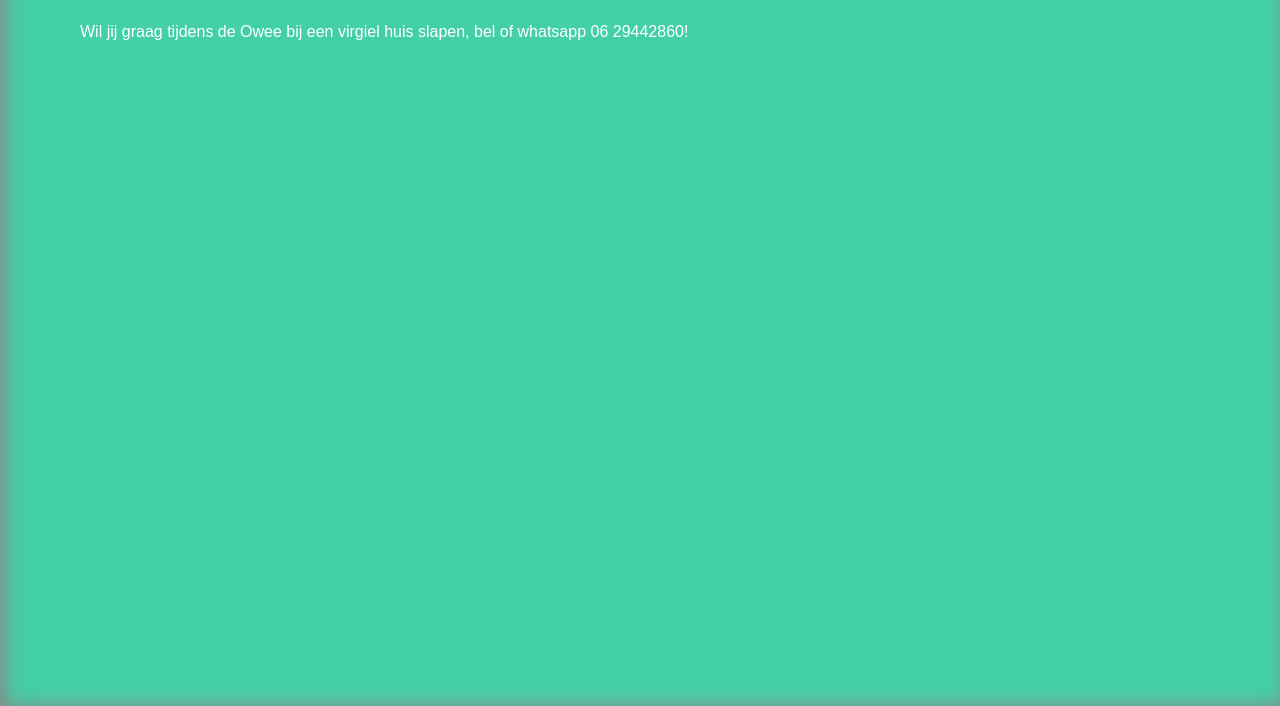
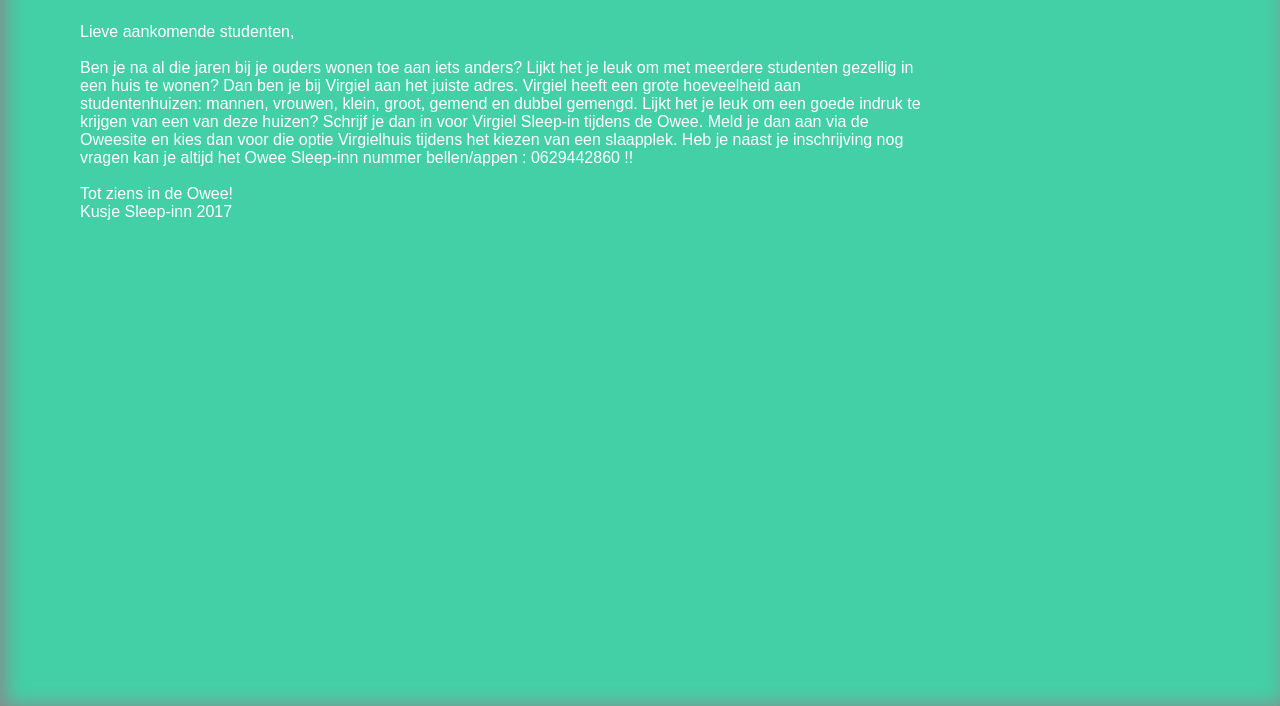
Before and after one commit to pietertolsma/VirgielOWee2017, a plain HTML site: page site/westPage.html in a window 1280 px wide. Shown: the part 94-800 px from the top of the page. Drawn offline with Linux system fonts and the light colour scheme; a web font is replaced by a local one.

Commit message:
Sleep Inn text

```diff
--- a/site/assets/style/sidePages/westPage.sass
+++ b/site/assets/style/sidePages/westPage.sass
@@ -11,8 +11,13 @@
 
 h2
   font-family: $main-font
+  font-weight: normal
   font-size: 2em
-  font-weight: normal
+  display: inline-block
+  margin-bottom: 5px
 
 p
   font-family: sans-serif
+  font-size: 1.2em
+  line-height: 140%
+  margin-right: 30%
--- a/site/westPage.html
+++ b/site/westPage.html
@@ -14,7 +14,12 @@
     <div>
       <h2>Sleep-Inn</h2>
       <p>
-        Wil jij graag tijdens de Owee bij een virgiel huis slapen, bel of whatsapp 06 29442860!
+        Lieve aankomende studenten,<br><br>
+
+Ben je na al die jaren bij je ouders wonen toe aan iets anders? Lijkt het je leuk om met meerdere studenten gezellig in een huis te wonen? Dan ben je bij Virgiel aan het juiste adres. Virgiel heeft een grote hoeveelheid aan studentenhuizen: mannen, vrouwen, klein, groot, gemend en dubbel gemengd. Lijkt het je leuk om een goede indruk te krijgen van een van deze huizen? Schrijf je dan in voor Virgiel Sleep-in tijdens de Owee. Meld je dan aan via de Oweesite en kies dan voor die optie Virgielhuis tijdens het kiezen van een slaapplek. Heb je naast je inschrijving nog vragen kan je altijd het Owee Sleep-inn nummer bellen/appen : 0629442860 !!<br><br>
+
+Tot ziens in de Owee!<br>
+Kusje Sleep-inn 2017
       </p>
     </div>
   </body>
```
